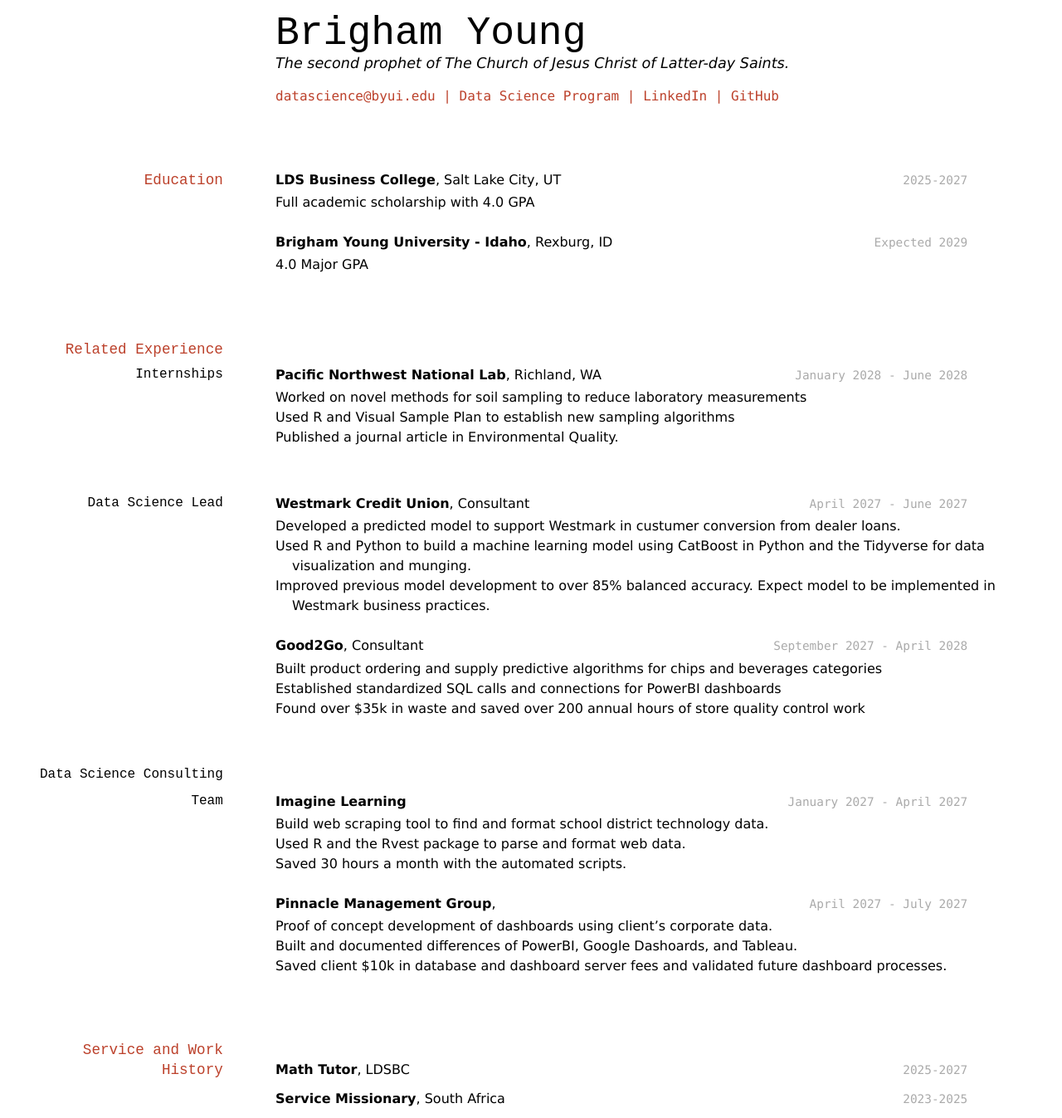
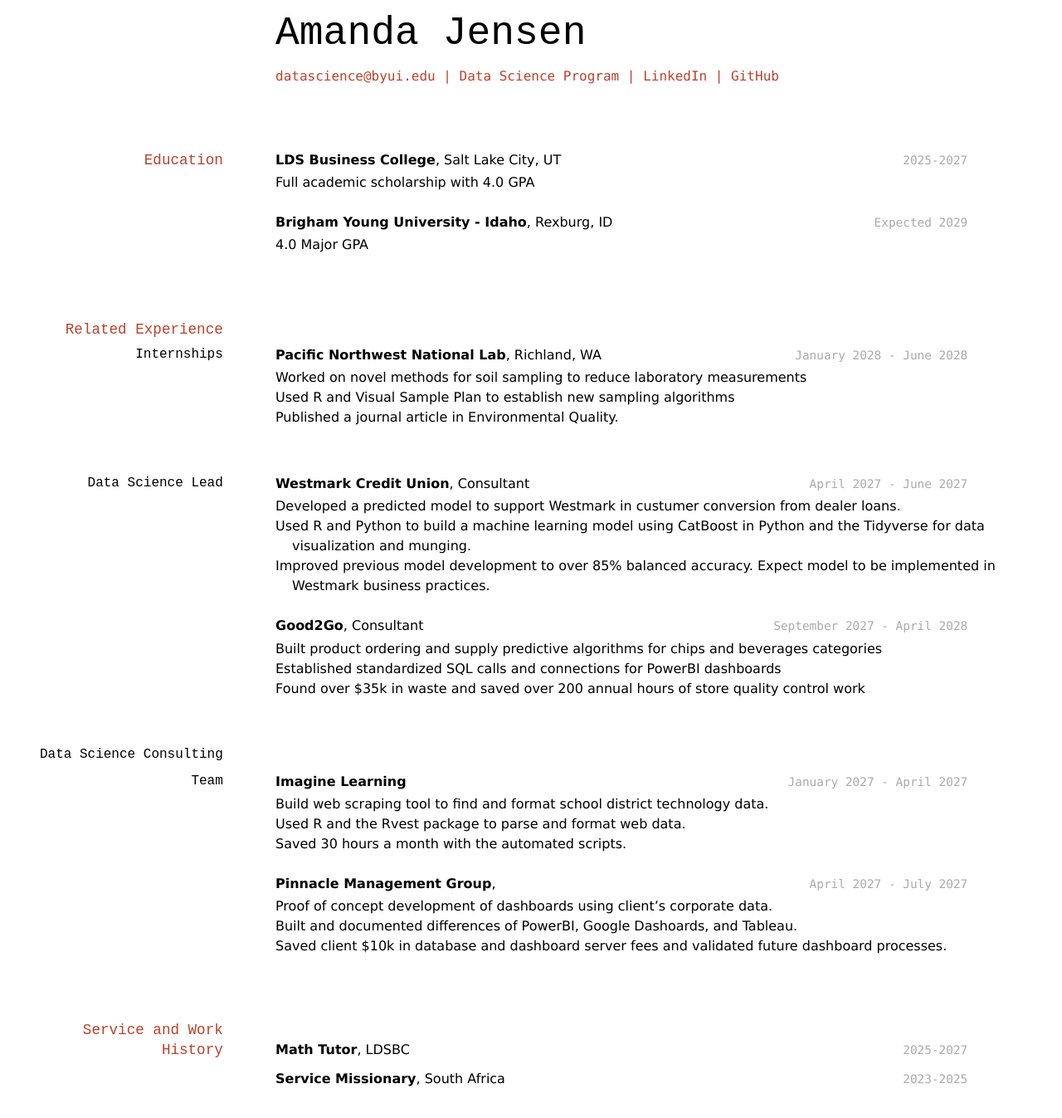
Before and after one commit to Slangfroid/AmandaCJ_Resume, a Jekyll site: the page built from docs/index.md, in a window 1280 px wide. Shown: the whole page at 83% size. Built offline with Jekyll 4.4.1, drawn with Linux system fonts in a browser that asks for light colours; after the commit the page ends 1323 px from its top, so only the background shows below that.

Commit message:
Update index.md

```diff
--- a/docs/index.md
+++ b/docs/index.md
@@ -1,9 +1,8 @@
 ---
 layout: cv
-title: Brigham Young's Resume
+title: Amanda Jensen Resume
 ---
-# Brigham Young
-The second prophet of The Church of Jesus Christ of Latter-day Saints.
+# Amanda Jensen
 
 <div id="webaddress">
 <a href="datascience@byui.edu">datascience@byui.edu</a>
```
